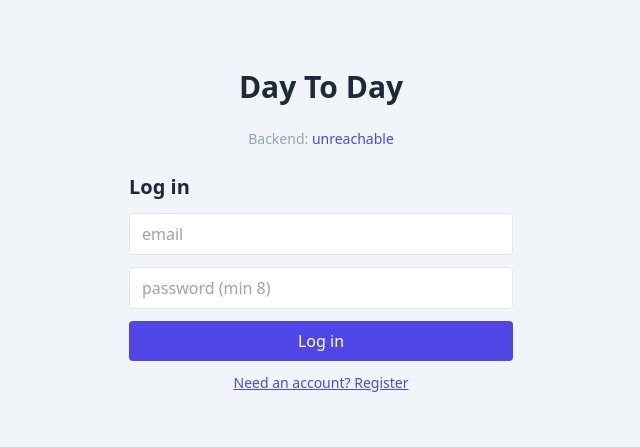
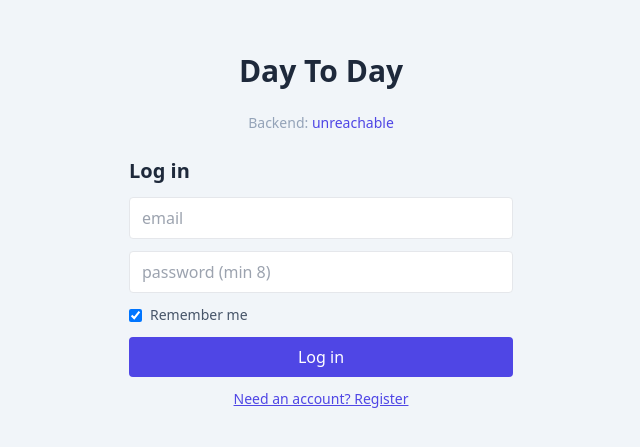
Before and after one commit to shakedZeira/DayToDayProject, a React (Vite) app in the folder client/: page / in a window 1280 px wide. Shown: the part 169-616 px from the top of the page, without its empty margins (319-959 px from the left). Built offline with nearby package versions, Linux system fonts and the light colour scheme; no server answers; the HTML template or start-up script is replaced by a standard one.

Commit message:
feat(client): remember-me on login (session vs persistent storage)

```diff
--- a/client/src/App.tsx
+++ b/client/src/App.tsx
@@ -8,11 +8,25 @@ import type { AuthUser } from "./auth";
 const TOKEN_KEY = "dtd.token";
 const USER_KEY = "dtd.user";
 
+function readStored(key: string): string | null {
+  return sessionStorage.getItem(key) ?? localStorage.getItem(key);
+}
+
+function clearStored(key: string) {
+  sessionStorage.removeItem(key);
+  localStorage.removeItem(key);
+}
+
+function writeStored(key: string, value: string, remember: boolean) {
+  const store = remember ? localStorage : sessionStorage;
+  store.setItem(key, value);
+}
+
 export default function App() {
   const [backend, setBackend] = useState<string>("connecting…");
-  const [token, setToken] = useState<string | null>(() => localStorage.getItem(TOKEN_KEY));
+  const [token, setToken] = useState<string | null>(() => readStored(TOKEN_KEY));
   const [user, setUser] = useState<AuthUser | null>(() => {
-    const raw = localStorage.getItem(USER_KEY);
+    const raw = readStored(USER_KEY);
     return raw ? (JSON.parse(raw) as AuthUser) : null;
   });
 
@@ -22,9 +36,9 @@ export default function App() {
       .catch(() => setBackend("unreachable"));
   }, []);
 
-  function onAuthed(t: string, u: AuthUser) {
-    localStorage.setItem(TOKEN_KEY, t);
-    localStorage.setItem(USER_KEY, JSON.stringify(u));
+  function onAuthed(t: string, u: AuthUser, remember: boolean) {
+    writeStored(TOKEN_KEY, t, remember);
+    writeStored(USER_KEY, JSON.stringify(u), remember);
     setToken(t);
     setUser(u);
   }
@@ -43,7 +57,7 @@ export default function App() {
             </p>
             <button
               className="text-sm text-red-600 underline"
-              onClick={() => { localStorage.removeItem(TOKEN_KEY); localStorage.removeItem(USER_KEY); setToken(null); setUser(null); }}
+              onClick={() => { clearStored(TOKEN_KEY); clearStored(USER_KEY); setToken(null); setUser(null); }}
             >
               Log out
             </button>
--- a/client/src/Login.tsx
+++ b/client/src/Login.tsx
@@ -2,12 +2,13 @@ import { useState } from "react";
 import { login, register, type AuthResponse, type AuthUser } from "./auth";
 
 interface Props {
-  onAuthed: (token: string, user: AuthUser) => void;
+  onAuthed: (token: string, user: AuthUser, remember: boolean) => void;
 }
 
 export default function Login({ onAuthed }: Props) {
   const [email, setEmail] = useState("");
   const [password, setPassword] = useState("");
+  const [remember, setRemember] = useState(true);
   const [mode, setMode] = useState<"login" | "register">("login");
   const [error, setError] = useState<string | null>(null);
 
@@ -17,7 +18,7 @@ export default function Login({ onAuthed }: Props) {
     try {
       const fn = mode === "login" ? login : register;
       const res: AuthResponse = await fn(email, password);
-      onAuthed(res.token, res.user);
+      onAuthed(res.token, res.user, remember);
     } catch (err) {
       setError(err instanceof Error ? err.message : "failed");
     }
@@ -38,6 +39,13 @@ export default function Login({ onAuthed }: Props) {
         type="password" placeholder="password (min 8)" value={password}
         onChange={(e) => setPassword(e.target.value)} required minLength={8}
       />
+      <label className="flex items-center gap-2 text-sm text-slate-600">
+        <input
+          type="checkbox" checked={remember}
+          onChange={(e) => setRemember(e.target.checked)}
+        />
+        Remember me
+      </label>
       {error && <p className="text-red-600 text-sm">{error}</p>}
       <button className="bg-indigo-600 text-white rounded py-2">{mode === "login" ? "Log in" : "Register"}</button>
       <button type="button" className="text-sm text-indigo-600 underline" onClick={() => setMode(mode === "login" ? "register" : "login")}>
```
